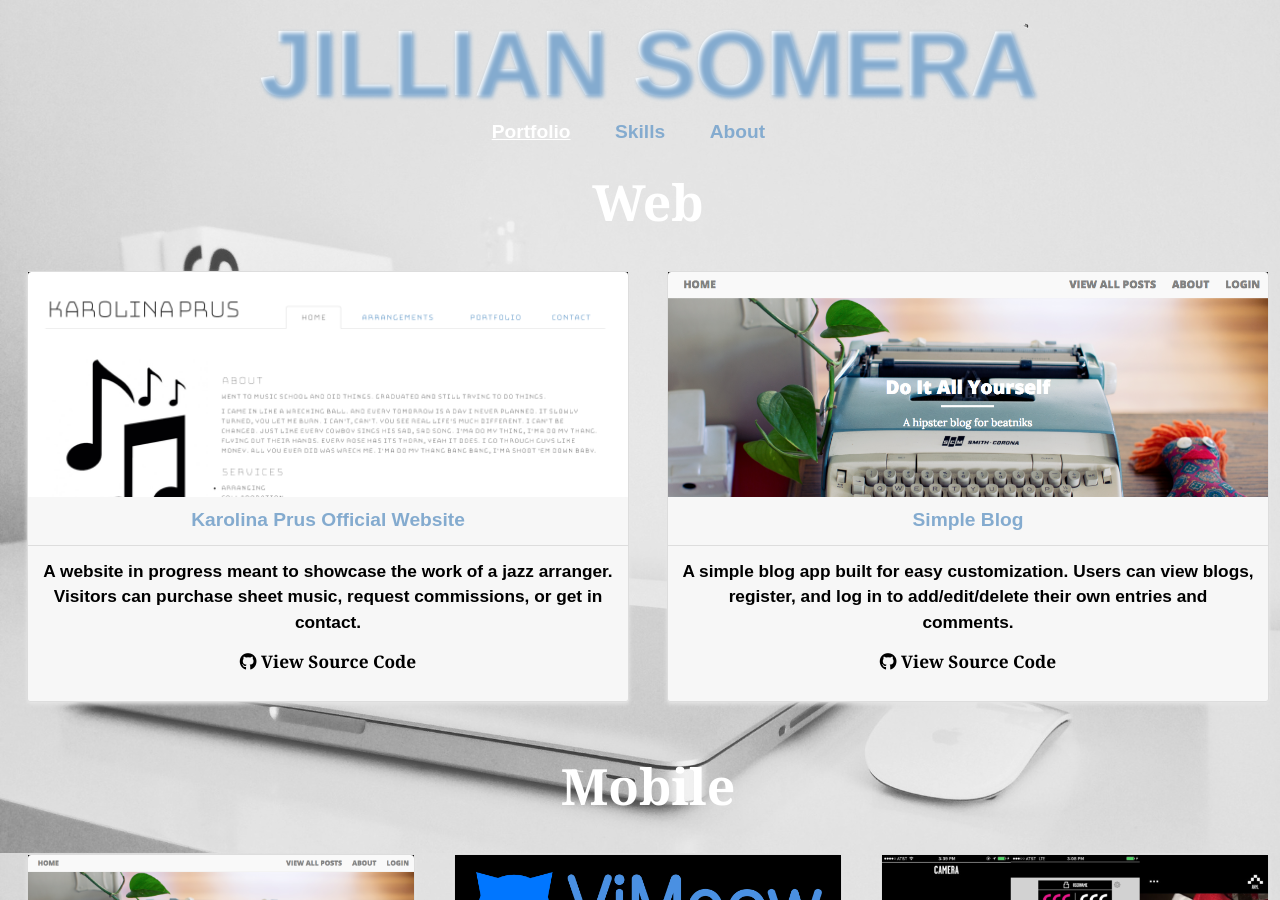
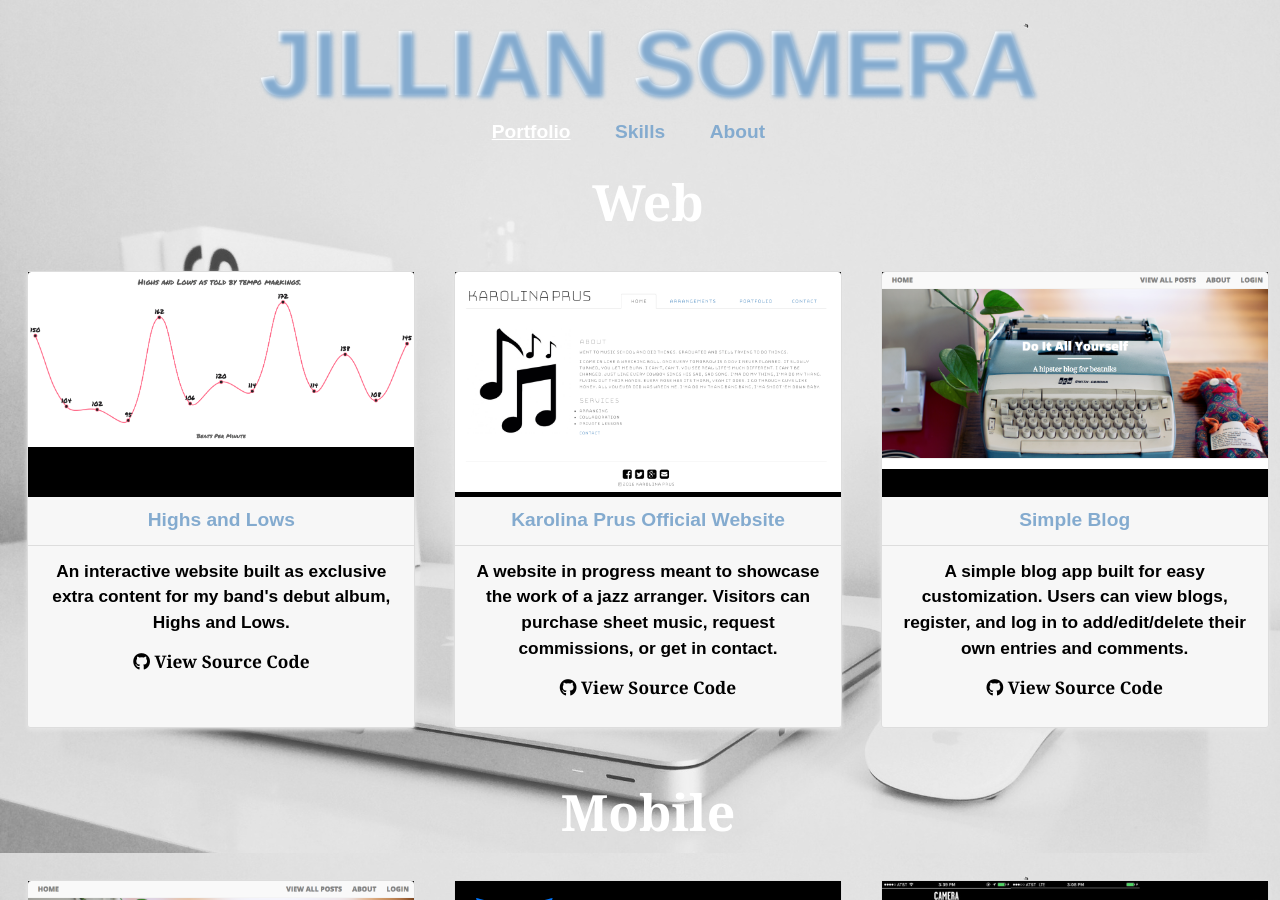
Before and after one commit to jaerodyne/jaerodyne.github.io, a Jekyll site: the page built from index.html, in a window 1280 px wide and 900 px high. Built offline with Jekyll 4.4.1, drawn with Linux system fonts in a browser that asks for light colours; nearby versions of some CDN libraries; some web fonts are replaced.

Commit message:
Add highs and lows to portfolio

```diff
--- a/_includes/header.html
+++ b/_includes/header.html
@@ -18,6 +18,23 @@
 		    <div class="tab-content">
 		    	<h1 class="portfolio">Web</h1>
 		      <div class="cards">
+
+		      	<div class="card">
+		          <div class="card-image">
+		            <a href="https://s3.amazonaws.com/highs-and-lows/index.html"><img src="../public/img/highs-and-lows.png" alt="No Image Found"></a>
+		          </div>
+		          <div class="card-header">
+		            <a href="https://s3.amazonaws.com/highs-and-lows/index.html">Highs and Lows</a>
+		          </div>
+		          <div class="card-copy">
+		            <p>An interactive website built as exclusive extra content for my band's debut album, Highs and Lows.</p>
+		      			<div class="git-style">
+		          		<i class="fa fa-github"></i> <a href="https://github.com/jaerodyne/highs-and-lows">View Source Code</a>
+		      			</div>
+		            </p>
+		          </div>
+		        </div>
+
 		        <div class="card">
 		          <div class="card-image">
 		            <a href="http://kp-official-website.wjtwtpf44i.us-east-2.elasticbeanstalk.com/"><img src="../public/img/kpowb-screenshot.png" alt="No Image Found"></a>
```
Also changed, not shown: _sass/_layout.scss (line endings or trailing spaces), public/img/highs-and-lows.png (added).
